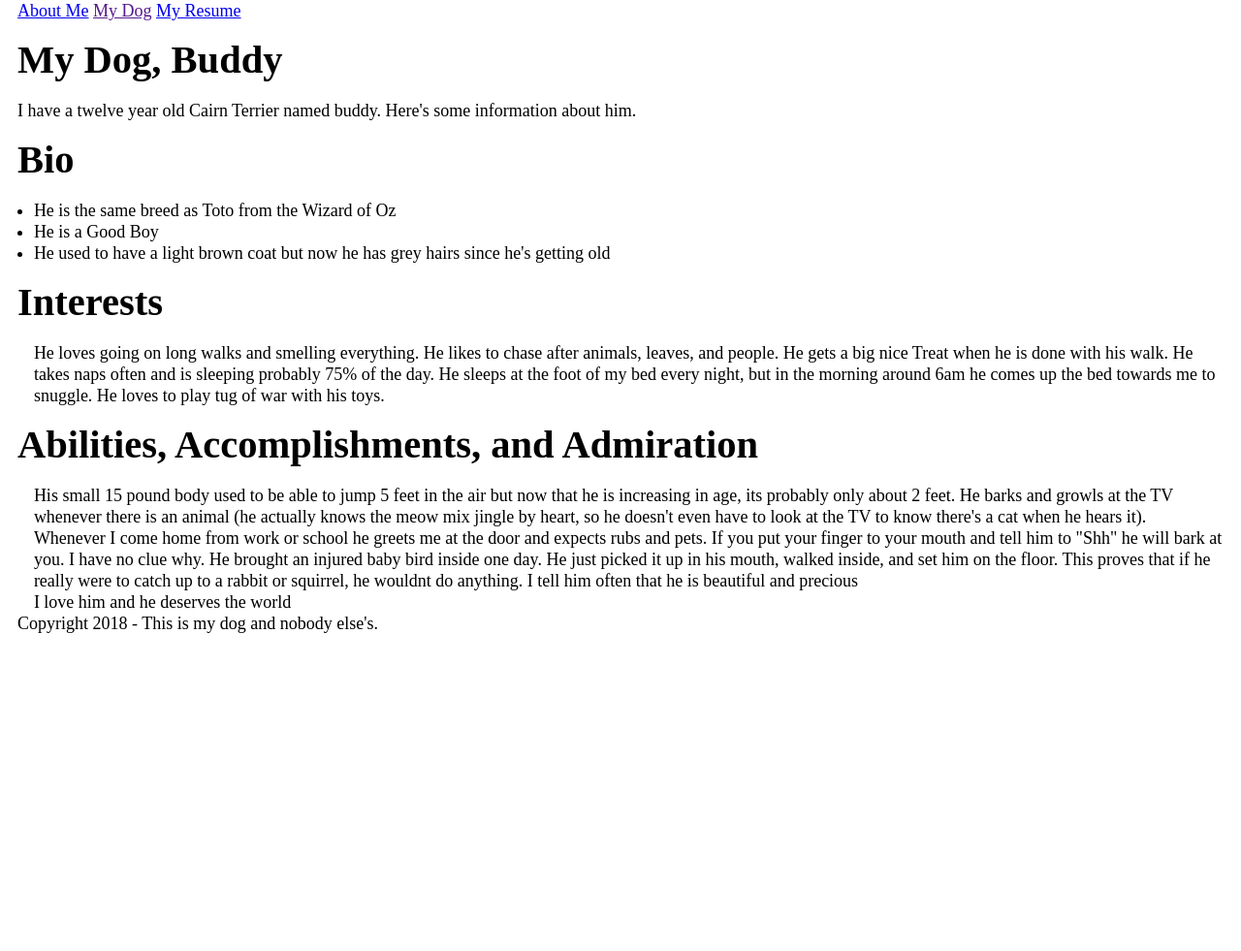
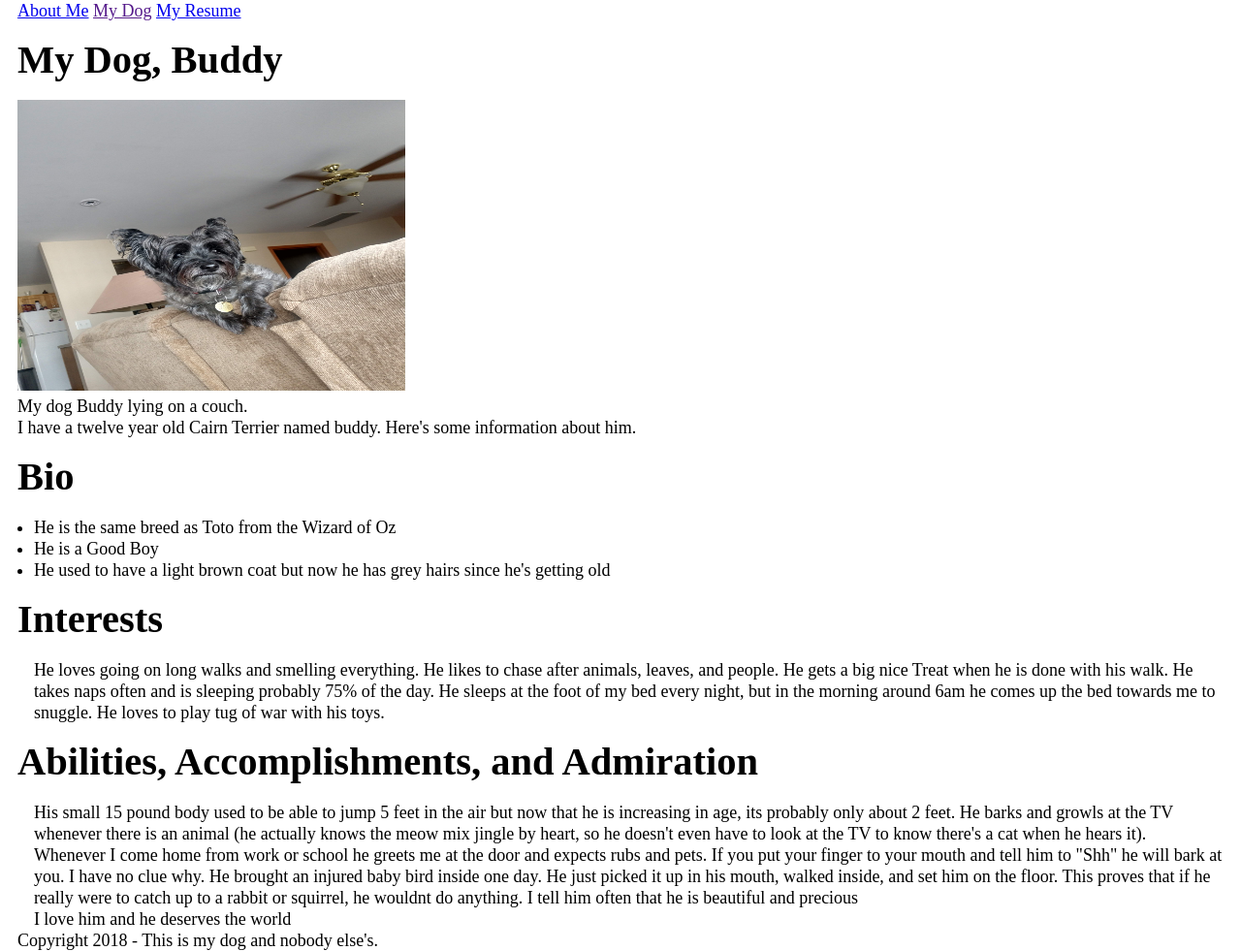
Before and after one commit to mmhofmann1/project2, a plain HTML site: page buddy/index.html in a window 1280 px wide. Shown: the whole page at 97% size. Before the commit the page ends 800 px from the top, so only its background shows below. Drawn offline with Linux system fonts and the light colour scheme.

Commit message:
Add image code into HTML file

```diff
--- a/buddy/index.html
+++ b/buddy/index.html
@@ -14,6 +14,14 @@
       <a href="">My Dog</a>
       <a href="../resume/index.html">My Resume</a>
       <h1 class="dogtitle">My Dog, Buddy</h1>
+      <figure class="couchpic">
+        <img src="../budcouch.jpg"
+        alt="My dog Buddy lying on a couch"
+        width="400"
+        height="300"
+        title="My dog Buddy lying on a couch">
+        <figcaption>My dog Buddy lying on a couch.</figcaption>
+      </figure>
       <p>I have a twelve year old Cairn Terrier named buddy. Here's some information about him.</p>
     </header>
 
```
